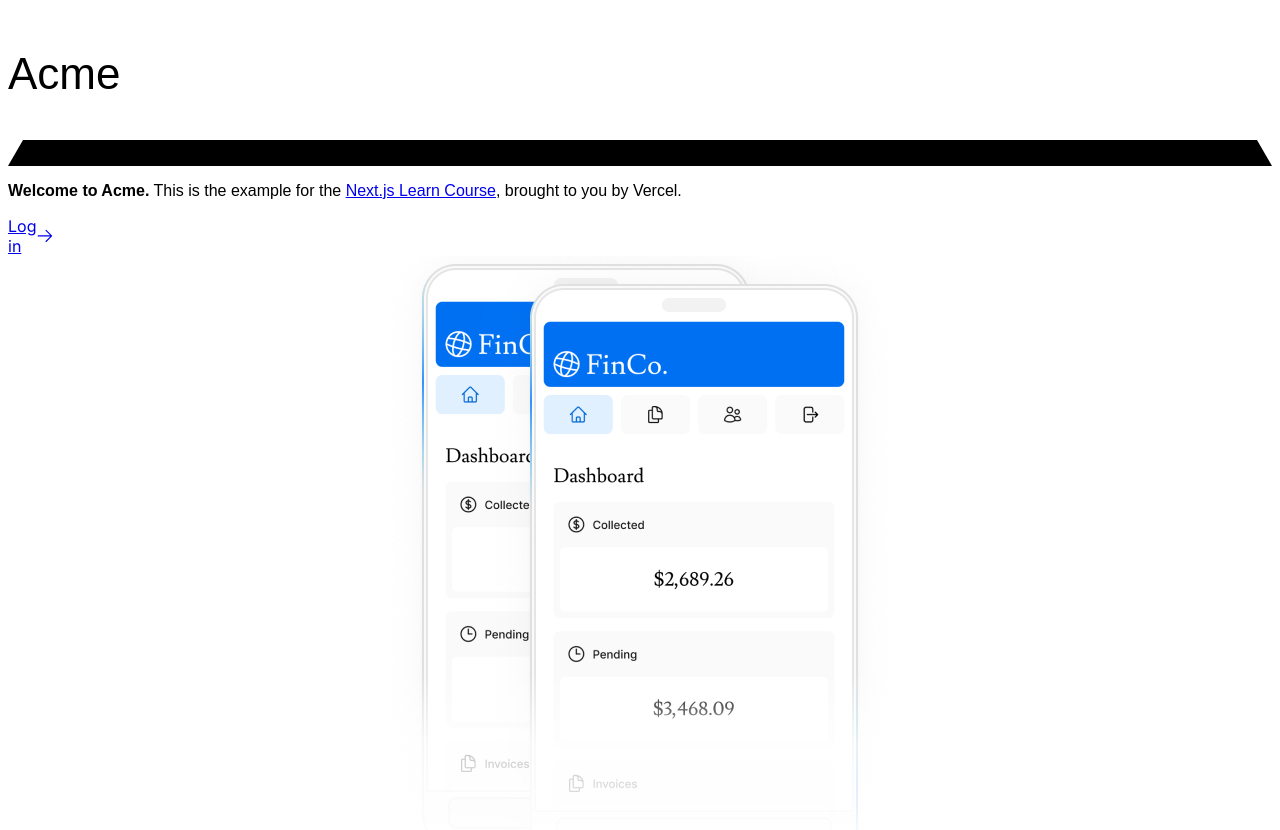
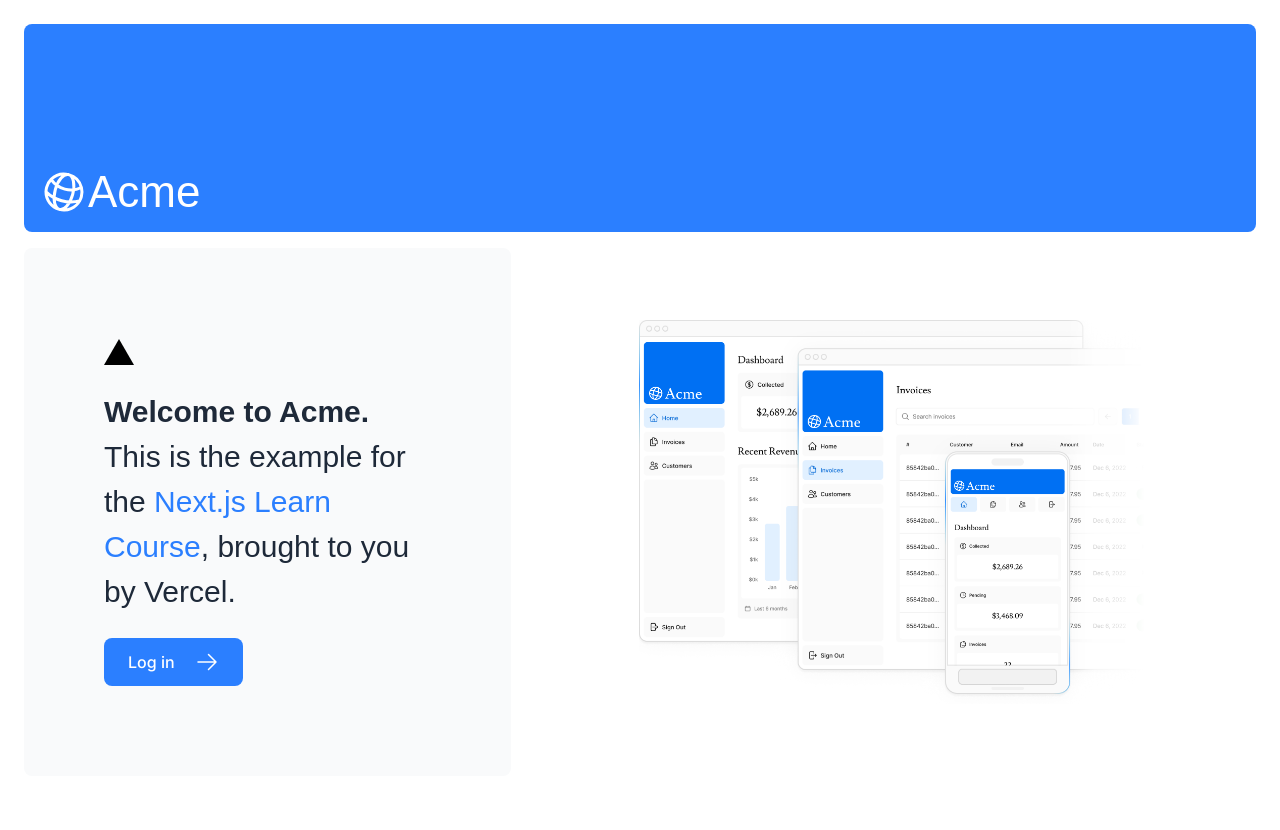
Before and after one commit to umiteru2004/nextjs-dashboard, a Next.js app: page / in a window 1280 px wide. Shown: the top 830 px of the page. After the commit the page ends 800 px from the top, so only its background shows below. Built offline with nearby package versions, Linux system fonts and the light colour scheme; a web font is replaced by a local one.

Commit message:
feat: global.cssにtailwindcssをインポートしました。

```diff
--- a/app/ui/global.css
+++ b/app/ui/global.css
@@ -1,18 +1,20 @@
+@import "tailwindcss";
+
 @tailwind base;
 @tailwind components;
 @tailwind utilities;
 
-input[type='number'] {
+input[type="number"] {
   -moz-appearance: textfield;
   appearance: textfield;
 }
 
-input[type='number']::-webkit-inner-spin-button {
+input[type="number"]::-webkit-inner-spin-button {
   -webkit-appearance: none;
   margin: 0;
 }
 
-input[type='number']::-webkit-outer-spin-button {
+input[type="number"]::-webkit-outer-spin-button {
   -webkit-appearance: none;
   margin: 0;
 }
```
